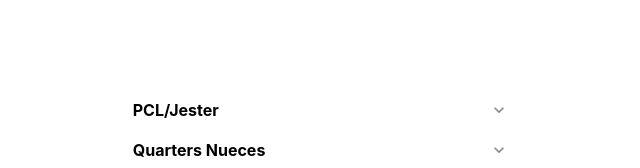
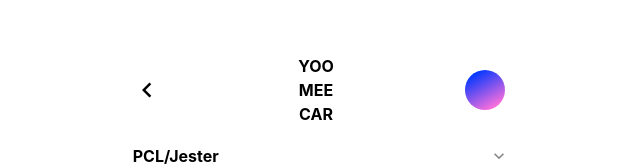
Before and after one commit to nathanliow/youmecar, a React (Create React App) app: page / in a window 1280 px wide. Shown: the part 196-364 px from the top of the page, without its empty margins (319-959 px from the left). Built offline with nearby package versions, Linux system fonts and the light colour scheme; grey boxes are pictures that could not be loaded.

Commit message:
Navbars done

```diff
--- a/package.json
+++ b/package.json
@@ -3,6 +3,7 @@
   "version": "0.1.0",
   "private": true,
   "dependencies": {
+    "@chakra-ui/icons": "^2.1.1",
     "@chakra-ui/react": "^2.8.2",
     "@emotion/react": "^11.11.4",
     "@emotion/styled": "^11.11.5",
--- a/src/App.jsx
+++ b/src/App.jsx
@@ -2,13 +2,15 @@ import React from 'react';
 import './App.css';
 import LocationDropdown from './components/LocationDropdown';
 import EventCard from './components/Card/EventCard';
-
+import HomeNavbar from './components/HomeNavbar';
+import EventNavbar from './components/EventNavbar';
 
 function App() {
   return (
     <div className="App">
         <header className="App-header">
             <div className="container">
+                <EventNavbar />
                 <LocationDropdown name='PCL/Jester'/>
                 <LocationDropdown name='Quarters Nueces'/>
                 <EventCard name="Church" location="NW Fellowship" time="2:00 PM" numGoing="50"/>
--- a/src/components/Card/EventCard.jsx
+++ b/src/components/Card/EventCard.jsx
@@ -3,12 +3,10 @@ import {
     Card,
     CardHeader,
     CardBody,
-    CardFooter,
     Image,
     Stack,
     Text,
     useTheme,
-    Spacer
 } from '@chakra-ui/react'
 import { ReactComponent as ProfileIcon1 } from "../../public/profileIcons/profileIcon1.svg";
 
@@ -26,7 +24,7 @@ function EventCard({ name, location, time, numGoing }) {
         <Card
             direction='row'
             overflow='hidden'
-            variant='RideCard'
+            variant='Card'
             maxW='95%'
             onClick={handleClick}
             cursor="pointer"
--- a/src/components/Card/RideCard.jsx
+++ b/src/components/Card/RideCard.jsx
@@ -37,7 +37,7 @@ function RideCard({ driver, time, numRiders, maxRiders, riders }) {
         <Card
             direction='row'
             overflow='hidden'
-            variant='RideCard'
+            variant='Card'
             maxW='100%'
             onClick={handleClick}
             cursor="pointer"
--- /dev/null
+++ b/src/components/EventNavbar.jsx
@@ -0,0 +1,41 @@
+import React from 'react';
+import { useTheme, IconButton } from '@chakra-ui/react'
+import { ChevronLeftIcon } from '@chakra-ui/icons'
+import { ReactComponent as ProfileIcon1 } from "../public/profileIcons/profileIcon1.svg";
+
+function EventNavbar() {
+    const theme = useTheme();
+    const primary = theme.primary;
+    const textPrimary = theme.colors.textPrimary;
+
+    const handleBackClick = () => {
+        console.log("Back clicked!");
+    };
+
+    const handleProfileClick = () => {
+        console.log("Profile clicked!");
+    };
+
+    return (
+        <div style={{ display: 'flex', justifyContent: 'space-between', alignItems: 'center', padding: '10px', backgroundColor: primary, width: '100%'}}>
+            <IconButton
+                variant='back'
+                aria-label='Back Button'
+                icon={<ChevronLeftIcon />}
+                onClick={handleBackClick}
+            />
+            <div style={{ textAlign: 'center' }}>
+                <div style={{ display: 'grid', gridTemplateRows: 'repeat(3, 1fr)', color: textPrimary, fontWeight: 'bold' }}>
+                    <div>YOO</div>
+                    <div>MEE</div>
+                    <div>CAR</div>
+                </div>
+            </div>
+            <button onClick={handleProfileClick} style={{ border: 'none', backgroundColor: 'transparent', marginRight: '10px' }}>
+                <ProfileIcon1 onClick={handleProfileClick} width="40px" height="40px" style={{ fill: 'white' }} />
+            </button>
+        </div>
+    )
+}
+
+export default EventNavbar;
--- /dev/null
+++ b/src/components/HomeNavbar.jsx
@@ -0,0 +1,41 @@
+import React from 'react';
+import { useTheme, IconButton } from '@chakra-ui/react'
+import { HamburgerIcon } from '@chakra-ui/icons'
+import { ReactComponent as ProfileIcon1 } from "../public/profileIcons/profileIcon1.svg";
+
+function HomeNavbar() {
+    const theme = useTheme();
+    const primary = theme.primary;
+    const textPrimary = theme.colors.textPrimary;
+
+    const handleMenuClick = () => {
+        console.log("Menu clicked!");
+    };
+
+    const handleProfileClick = () => {
+        console.log("Profile clicked!");
+    };
+
+    return (
+        <div style={{ display: 'flex', justifyContent: 'space-between', alignItems: 'center', padding: '10px', backgroundColor: primary, width: '100%'}}>
+            <IconButton
+                variant='menu'
+                aria-label='Menu Button'
+                icon={<HamburgerIcon />}
+                onClick={handleMenuClick}
+            />
+            <div style={{ textAlign: 'center' }}>
+                <div style={{ display: 'grid', gridTemplateRows: 'repeat(3, 1fr)', color: textPrimary, fontWeight: 'bold' }}>
+                    <div>YOO</div>
+                    <div>MEE</div>
+                    <div>CAR</div>
+                </div>
+            </div>
+            <button onClick={handleProfileClick} style={{ border: 'none', backgroundColor: 'transparent', marginRight: '10px' }}>
+                <ProfileIcon1 onClick={handleProfileClick} width="40px" height="40px" style={{ fill: 'white' }} />
+            </button>
+        </div>
+    )
+}
+
+export default HomeNavbar;
--- /dev/null
+++ b/src/styles/ButtonStyle.js
@@ -0,0 +1,31 @@
+import { defineStyle, defineStyleConfig } from '@chakra-ui/react';
+import { theme } from '@chakra-ui/react';
+
+const menu = defineStyle({
+  color: "black",
+  background: "white",
+  _hover: {
+    background: "#E8E8E8",
+  },
+
+  _dark: {
+    color: "white",
+    background: "black",
+  }
+});
+
+const back = defineStyle({
+  fontSize: "30px",
+  color: "black",
+  background: "white",
+  _hover: {
+    background: "#E8E8E8",
+  },
+
+  _dark: {
+    color: "white",
+    background: "black",
+  }
+});
+
+export const ButtonStyle = defineStyleConfig({ variants: { menu, back } });
--- a/src/styles/CardStyle.js
+++ b/src/styles/CardStyle.js
@@ -5,7 +5,7 @@ const { definePartsStyle, defineMultiStyleConfig } =
   createMultiStyleConfigHelpers(cardAnatomy.keys);
 
 const variants = {
-    RideCard: definePartsStyle((props) => {
+    Card: definePartsStyle((props) => {
         const theme = useTheme();
         const secondaryColor = theme.colors.secondary;
 
--- a/src/styles/themes/LightTheme.js
+++ b/src/styles/themes/LightTheme.js
@@ -1,6 +1,7 @@
 import { Accordion, extendTheme } from '@chakra-ui/react'
 import { cardStyle } from '../CardStyle';
 import { DropdownStyle } from '../DropdownStyle';
+import { ButtonStyle } from '../ButtonStyle';
 
 
 const LightTheme = extendTheme({
@@ -13,6 +14,7 @@ const LightTheme = extendTheme({
   components: {
     Card: cardStyle,
     Accordion: DropdownStyle,
+    Button: ButtonStyle,
   },
 })
 
```
Also changed, not shown: src/components/Card/CarPopup.jsx (added), 1 other file (tests, documents, lock files or other folders).
